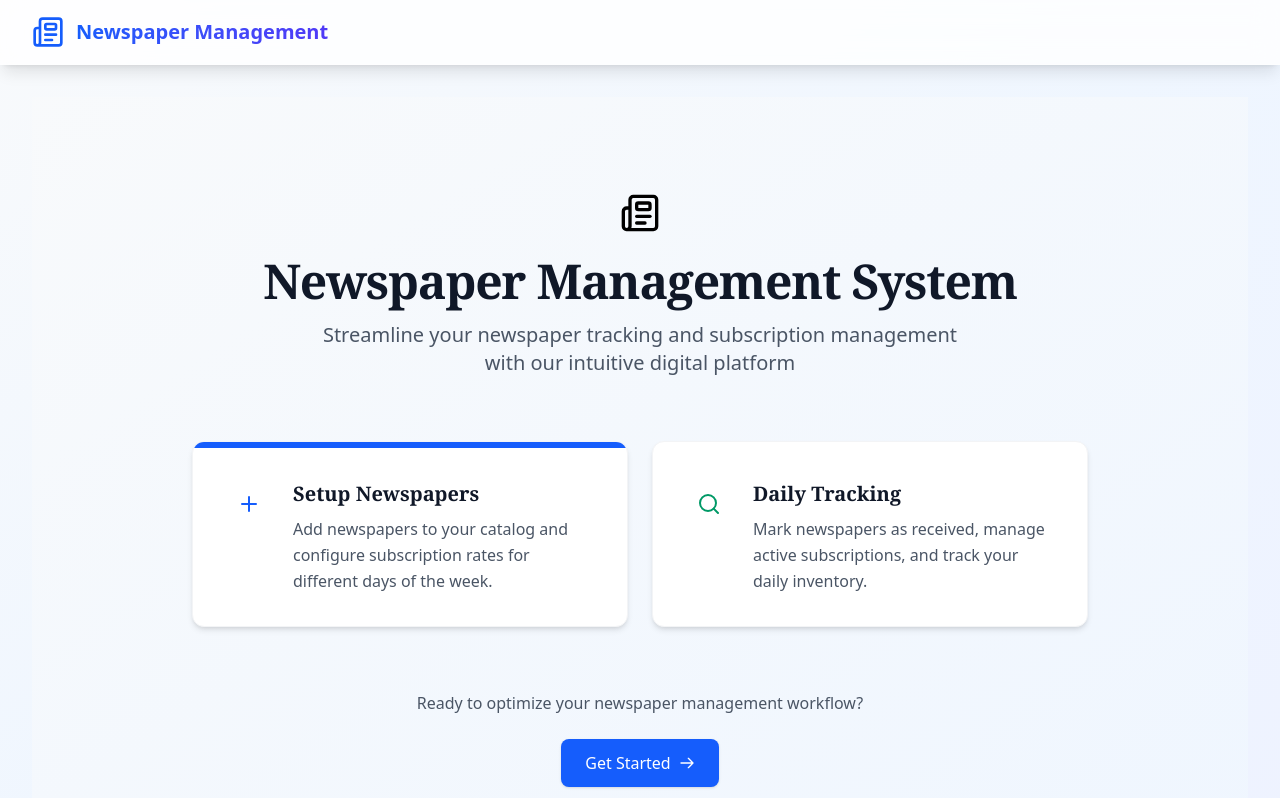
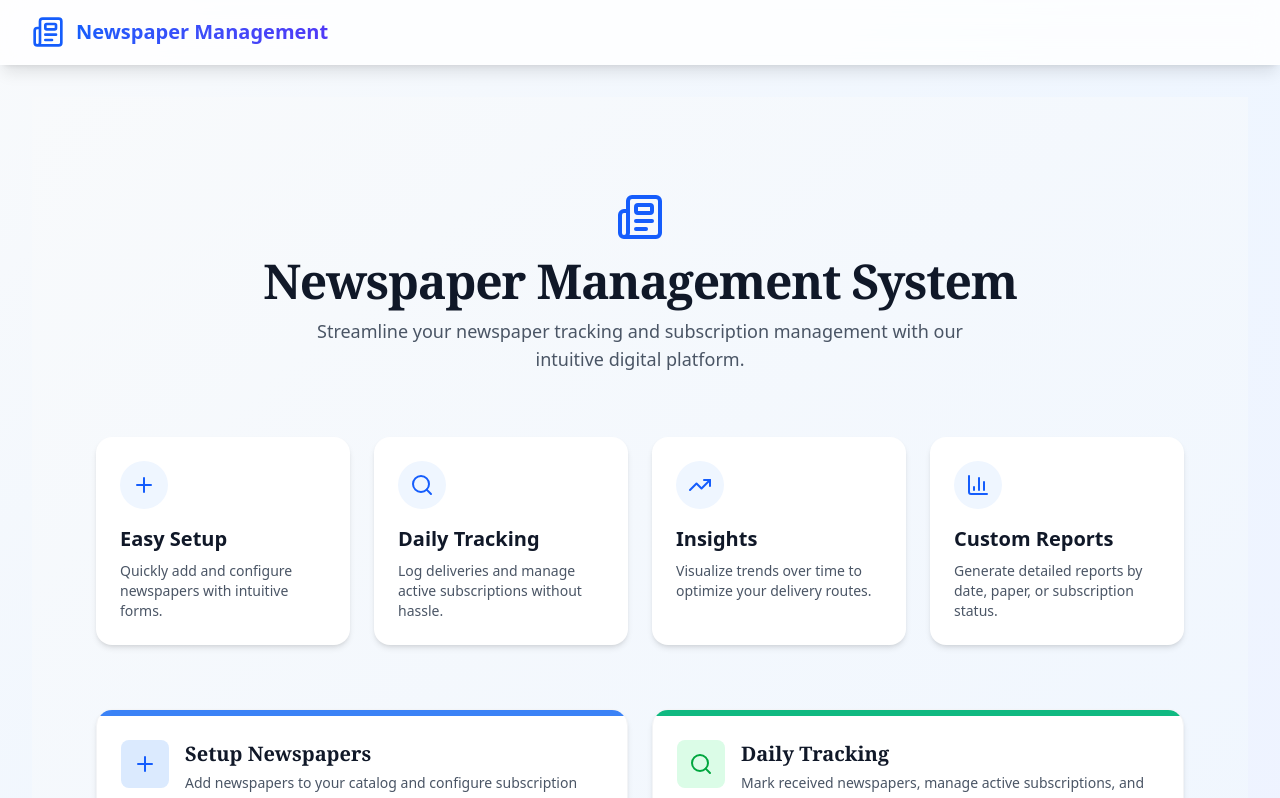
Before and after one commit to Aayush-Sood101/newspaper-management-frontend, a Next.js app: page /home in a window 1280 px wide. Shown: the top 798 px of the page. Built offline with nearby package versions, Linux system fonts and the light colour scheme.

Commit message:
Home page updated

```diff
--- a/app/components/HomePage.js
+++ b/app/components/HomePage.js
@@ -10,8 +10,8 @@ export default function HomePage() {
     visible: {
       opacity: 1,
       transition: {
-        staggerChildren: 0.1,
-        delayChildren: 0.3
+        staggerChildren: 0.15,
+        delayChildren: 0.4
       }
     }
   };
@@ -21,118 +21,132 @@ export default function HomePage() {
     visible: {
       y: 0,
       opacity: 1,
-      transition: { type: 'spring', stiffness: 100 }
+      transition: { type: 'spring', stiffness: 120, damping: 12 }
     }
   };
 
-  const StatCard = ({ value, label, icon: Icon }) => (
+  const features = [
+    { icon: Plus, title: 'Easy Setup', description: 'Quickly add and configure newspapers with intuitive forms.' },
+    { icon: Search, title: 'Daily Tracking', description: 'Log deliveries and manage active subscriptions without hassle.' },
+    { icon: TrendingUp, title: 'Insights', description: 'Visualize trends over time to optimize your delivery routes.' },
+    { icon: BarChart3, title: 'Custom Reports', description: 'Generate detailed reports by date, paper, or subscription status.' }
+  ];
+
+  const FeatureCard = ({ icon: Icon, title, description }) => (
     <motion.div
       variants={itemVariants}
-      className="bg-white/90 backdrop-blur-sm rounded-xl shadow-sm border border-gray-100 p-6 flex flex-col items-center"
+      className="bg-white rounded-2xl shadow-md p-6 flex flex-col items-start hover:shadow-lg transition-shadow"
     >
-      <div className="rounded-full bg-primary/5 p-3 mb-3">
-        <Icon className="w-6 h-6 text-primary" />
+      <div className="p-3 rounded-full bg-blue-50 mb-4">
+        <Icon className="w-6 h-6 text-blue-600" />
       </div>
-      <p className="text-2xl font-serif font-bold text-gray-900">{value}</p>
-      <p className="text-sm text-gray-500 mt-1">{label}</p>
+      <h3 className="text-xl font-semibold text-gray-900 mb-2">{title}</h3>
+      <p className="text-gray-600 text-sm">{description}</p>
     </motion.div>
   );
 
-  const QuickActionButton = ({ href, icon: Icon, title, description, color, delay = 0 }) => (
+  const QuickActionButton = ({ href, icon: Icon, title, description, bgColor, iconBg, iconColor }) => (
     <motion.a
       href={href}
       variants={itemVariants}
-      whileHover={{
-        scale: 1.02,
-        boxShadow: "0 10px 25px -5px rgba(0, 0, 0, 0.1), 0 8px 10px -6px rgba(0, 0, 0, 0.05)"
-      }}
-      transition={{ type: "spring", stiffness: 400, damping: 17 }}
-      className="block bg-white rounded-xl shadow-md hover:shadow-lg transition-all duration-300 border border-gray-100 overflow-hidden"
+      whileHover={{ scale: 1.03 }}
+      className="flex-1 bg-white rounded-2xl shadow-md hover:shadow-lg transition-all duration-300 border border-gray-100 overflow-hidden"
     >
-      <div className="flex flex-col h-full">
-        <div className={`h-1.5 w-full bg-${color}`}></div>
-        <div className="p-8">
-          <div className="flex items-start space-x-5">
-            <div className={`p-3 rounded-lg bg-${color}/10`}>
-              <Icon className={`w-6 h-6 text-${color}`} />
-            </div>
-            <div>
-              <h3 className="text-xl font-serif font-semibold text-gray-900 mb-2">{title}</h3>
-              <p className="text-gray-600 leading-relaxed">{description}</p>
-            </div>
-          </div>
+      <div className="h-1.5 w-full" style={{ backgroundColor: bgColor }} />
+      <div className="p-6 flex items-start space-x-4">
+        <div className={`p-3 rounded-lg ${iconBg}`}>
+          <Icon className={`${iconColor} w-6 h-6`} />
+        </div>
+        <div>
+          <h3 className="text-xl font-serif font-semibold text-gray-900 mb-1">{title}</h3>
+          <p className="text-gray-600 leading-relaxed text-sm">{description}</p>
         </div>
       </div>
     </motion.a>
   );
 
   return (
-    <div className="min-h-screen bg-gradient-to-br from-slate-50 to-blue-50">
+    <div className="min-h-screen flex flex-col bg-gradient-to-br from-slate-50 to-blue-50">
       <motion.main
         initial="hidden"
         animate="visible"
         variants={containerVariants}
-        className="max-w-5xl mx-auto px-4 sm:px-6 lg:px-8 pt-24 pb-16"
+        className="max-w-6xl mx-auto px-6 lg:px-8 pt-24 pb-20 space-y-16 flex-grow"
       >
         {/* Header Section */}
         <motion.div
           variants={itemVariants}
-          className="text-center mb-16"
+          className="text-center"
         >
-          <div className="flex items-center justify-center mb-6">
-            <Newspaper className="w-10 h-10 text-primary" />
-          </div>
-          <h1 className="text-4xl sm:text-5xl font-serif font-bold text-gray-900 mb-4 tracking-tight">
+          <Newspaper className="mx-auto w-12 h-12 text-blue-600 mb-4" />
+          <h1 className="text-4xl sm:text-5xl font-serif font-bold text-gray-900 mb-3 tracking-tight">
             Newspaper Management System
           </h1>
-          <p className="text-xl text-gray-600 max-w-2xl mx-auto">
-            Streamline your newspaper tracking and subscription management with our intuitive digital platform
+          <p className="text-lg text-gray-600 max-w-2xl mx-auto">
+            Streamline your newspaper tracking and subscription management with our intuitive digital platform.
           </p>
         </motion.div>
 
+        {/* Features Section */}
+        <motion.div variants={itemVariants} className="grid grid-cols-1 sm:grid-cols-2 lg:grid-cols-4 gap-6">
+          {features.map((feat) => (
+            <FeatureCard key={feat.title} {...feat} />
+          ))}
+        </motion.div>
 
         {/* Navigation Cards */}
         <motion.div
           variants={itemVariants}
-          className="grid grid-cols-1 md:grid-cols-2 gap-6 max-w-4xl mx-auto"
+          className="grid grid-cols-1 md:grid-cols-2 gap-6"
         >
           <QuickActionButton
             href="/setup"
             icon={Plus}
             title="Setup Newspapers"
-            description="Add newspapers to your catalog and configure subscription rates for different days of the week."
-            color="blue-600"
+            description="Add newspapers to your catalog and configure subscription rates for different days."
+            bgColor="#3B82F6"
+            iconBg="bg-blue-100"
+            iconColor="text-blue-600"
           />
           <QuickActionButton
             href="/daily"
             icon={Search}
             title="Daily Tracking"
-            description="Mark newspapers as received, manage active subscriptions, and track your daily inventory."
-            color="emerald-600"
+            description="Mark received newspapers, manage active subscriptions, and track inventory."
+            bgColor="#10B981"
+            iconBg="bg-green-100"
+            iconColor="text-green-600"
           />
         </motion.div>
 
         {/* CTA Section */}
         <motion.div
           variants={itemVariants}
-          className="mt-16 text-center"
+          className="text-center"
         >
-          <p className="text-gray-600 mb-6">
+          <p className="text-gray-600 mb-6 text-base">
             Ready to optimize your newspaper management workflow?
           </p>
           <motion.a
             href="/setup"
             whileHover={{ scale: 1.05 }}
             whileTap={{ scale: 0.95 }}
-            className="inline-flex items-center justify-center px-6 py-3 bg-blue-600 hover:bg-blue-700 text-white font-medium rounded-lg shadow-sm transition-all duration-300"
+            className="inline-flex items-center justify-center px-8 py-3 bg-blue-600 hover:bg-blue-700 text-white font-medium rounded-2xl shadow transition-all duration-300"
           >
             Get Started
-            <svg className="ml-2 w-4 h-4" fill="none" stroke="currentColor" viewBox="0 0 24 24" xmlns="http://www.w3.org/2000/svg">
-              <path strokeLinecap="round" strokeLinejoin="round" strokeWidth="2" d="M14 5l7 7m0 0l-7 7m7-7H3"></path>
+            <svg className="ml-2 w-5 h-5" fill="none" stroke="currentColor" viewBox="0 0 24 24">
+              <path strokeLinecap="round" strokeLinejoin="round" strokeWidth="2" d="M14 5l7 7m0 0l-7 7m7-7H3" />
             </svg>
           </motion.a>
         </motion.div>
       </motion.main>
+
+      {/* Footer */}
+      <footer className="bg-white border-t border-gray-200 py-6">
+        <div className="max-w-6xl mx-auto px-6 lg:px-8 text-center text-gray-600 text-sm">
+          © {new Date().getFullYear()} Newspaper Management System. All rights reserved.
+        </div>
+      </footer>
     </div>
   );
 }
```
